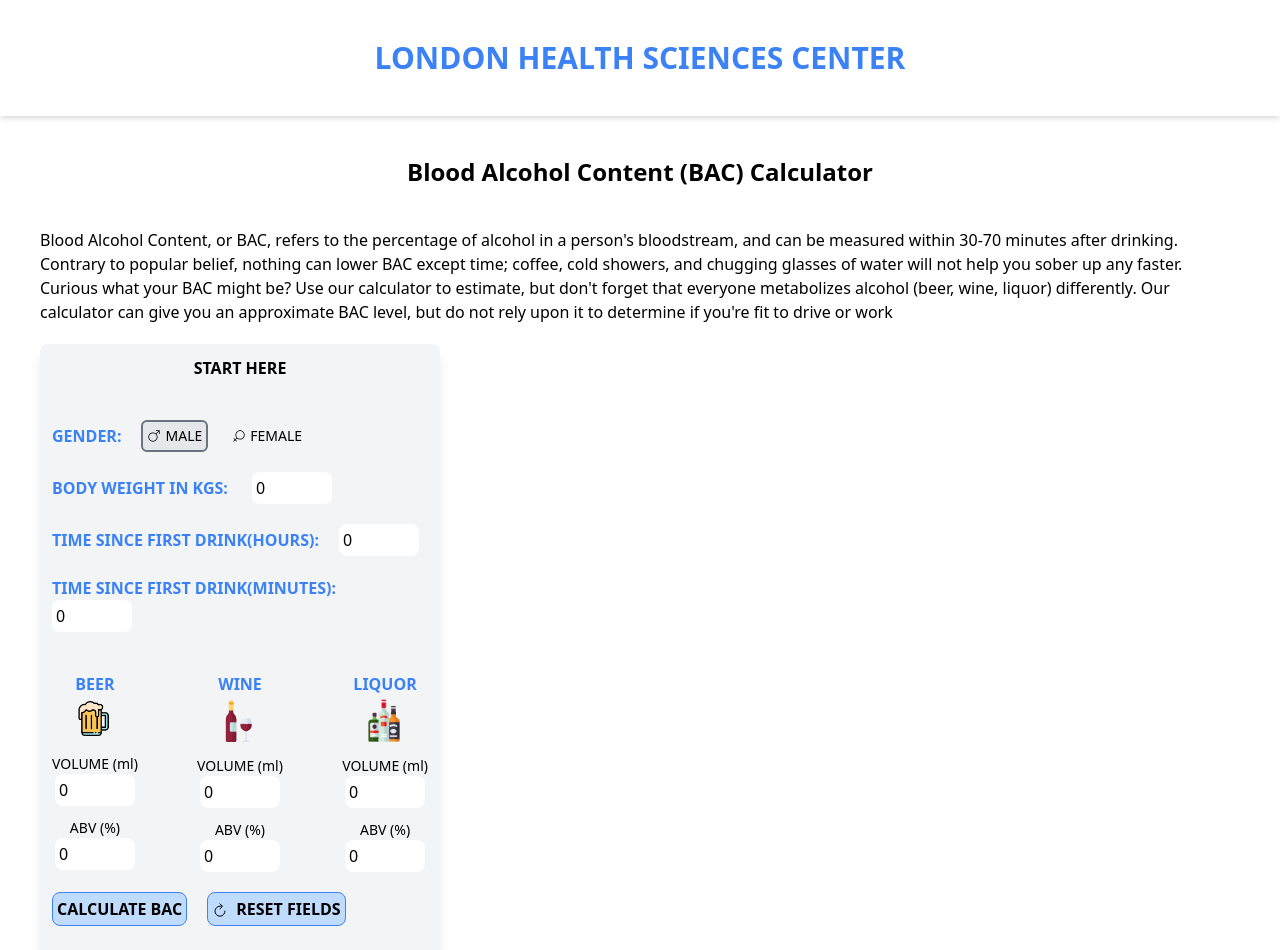
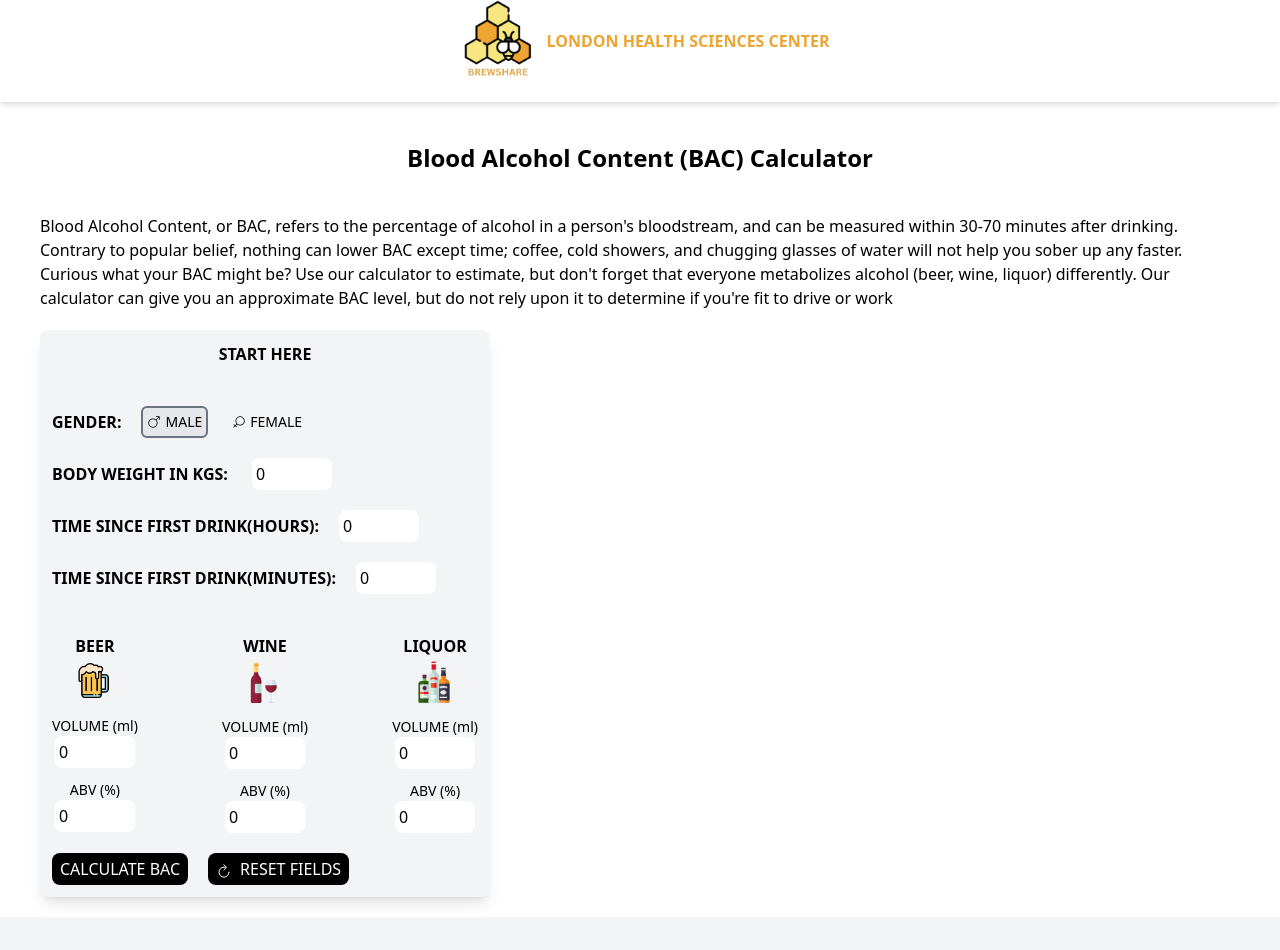
Before and after one commit to Prash0265/calculator, a React (Create React App) app: page / in a window 1280 px wide. Shown: the top 950 px of the page. Built offline with nearby package versions, Linux system fonts and the light colour scheme.

Commit message:
updated the calculation page

```diff
--- a/src/Components/Calculation.js
+++ b/src/Components/Calculation.js
@@ -5,6 +5,7 @@
 import liquor from "../Assets/liquor.png";
 import { IoIosMale } from "react-icons/io";
 import { IoIosFemale } from "react-icons/io";
+import bacgif from "../Assets/bac.png";
 
 const Calculation = () => {
   const [gender, setGender] = useState("MALE");
@@ -26,9 +27,9 @@
   const calculateBAC = () => {
     // Formula for BAC calculation
     const alcoholConsumed =
-      (beerVolume * (beerABV / 100) +
+      beerVolume * (beerABV / 100) +
       wineVolume * (wineABV / 100) +
-        liquorVolume  * (liquorABV / 100)) ;
+      liquorVolume * (liquorABV / 100);
     const weightInGrams = weight * 1000; // Convert weight to grams
     const totalBodyWater =
       gender === "MALE" ? weightInGrams * 0.58 : weightInGrams * 0.49;
@@ -53,15 +54,18 @@
   };
 
   return (
-    <div className="my-5 mx-10 bg-gray-100 p-3 rounded-lg md:w-[400px] shadow-lg">
+    <div className="flex">
+      <div className="my-5 mx-10 bg-gray-100 p-3 rounded-lg md:w-[450px] shadow-lg">
         <div className=" font-bold text-center mb-10">START HERE</div>
 
         <div>
           <ul className="flex my-5 items-center">
-          <li className=" mr-5 font-semibold text-blue-500">GENDER: </li>
+            <li className=" mr-5 font-semibold text-black">GENDER: </li>
             <li
               className={` text-sm flex items-center  mr-5 cursor-pointer p-1 rounded-md ${
-              gender === "MALE" ? " bg-gray-200  border-2 border-gray-500" : ""
+                gender === "MALE"
+                  ? " bg-gray-200  border-2 border-gray-500"
+                  : ""
               }`}
               onClick={() => handleGenderButton("MALE")}
             >
@@ -81,7 +85,7 @@
             </li>
           </ul>
           <div>
-          <span className=" mr-5 font-semibold text-blue-500">
+            <span className=" mr-5 font-semibold text-black">
               BODY WEIGHT IN KGS:{" "}
             </span>
             <input
@@ -94,7 +98,7 @@
           </div>
 
           <div className="my-5">
-          <span className=" mr-5 font-semibold text-blue-500">
+            <span className=" mr-5 font-semibold text-black">
               TIME SINCE FIRST DRINK(HOURS):
             </span>
             <input
@@ -106,7 +110,7 @@
             />
           </div>
           <div className="my-5">
-          <span className=" mr-5 font-semibold text-blue-500">
+            <span className=" mr-5 font-semibold text-black">
               TIME SINCE FIRST DRINK(MINUTES):
             </span>
             <input
@@ -120,7 +124,7 @@
           <div className="flex my-5 mt-10 justify-between">
             <div>
               <div className="flex flex-col items-center">
-              <span className="text-center text-blue-500 font-semibold">
+                <span className="text-center text-black font-semibold">
                   BEER{" "}
                 </span>
                 <img className="w-16 mx-auto mb-2" src={beer} alt="beer" />
@@ -148,13 +152,14 @@
               </div>
             </div>
             <div className="flex flex-col items-center">
-            <span className="text-center text-blue-500 font-semibold">
+              <span className="text-center text-black font-semibold">
                 WINE{" "}
               </span>
               <img className="w-16 mx-auto" src={wine} alt="wine" />
 
               <div className="flex flex-col items-center">
-              <span className="text-sm">VOLUME (ml)</span> {/* Adding volume label for wine */}
+                <span className="text-sm">VOLUME (ml)</span>{" "}
+                {/* Adding volume label for wine */}
                 <input
                   className="w-20 p-1 rounded-lg"
                   type="number"
@@ -176,13 +181,14 @@
             </div>
 
             <div className="flex flex-col items-center">
-            <span className="text-center text-blue-500 font-semibold">
+              <span className="text-center text-black font-semibold">
                 LIQUOR{" "}
               </span>
               <img className="w-16 mx-auto  mb-2" src={liquor} alt="liquor" />
 
               <div className="flex flex-col items-center">
-              <span className="text-sm">VOLUME (ml)</span> {/* Adding volume label for liquor */}
+                <span className="text-sm">VOLUME (ml)</span>{" "}
+                {/* Adding volume label for liquor */}
                 <input
                   className="w-20 p-1 rounded-lg"
                   type="number"
@@ -206,12 +212,12 @@
           <div className="flex items-center">
             <button
               onClick={calculateBAC}
-            className="p-1 bg-blue-200 rounded-lg border font-semibold border-blue-500 mr-5"
+              className="p-1 px-2 bg-black  text-white rounded-lg mr-5"
             >
               CALCULATE BAC
             </button>
             <button
-            className="p-1 bg-blue-200 rounded-lg border font-semibold border-blue-500 "
+              className="p-1 px-2 bg-black  text-white rounded-lg mr-5 "
               onClick={resetForm}
             >
               {" "}
@@ -219,10 +225,14 @@
               <span>RESET FIELDS</span>
             </button>
           </div>
-        <div className="my-5 font-semibold text-blue-500">
-          BLOOD ALCOHOL CONTENT (BAC): {bac}
         </div>
       </div>
+      {bac !== 0 && (
+        <div className="my-auto mx-auto font-semibold text-black">
+          <img className="w-72 h-40 rounded-lg" src={bacgif} alt="bac" />
+         <div className="my-10"> BLOOD ALCOHOL CONTENT (BAC): {bac} </div>
+        </div>
+      )}
     </div>
   );
 };
--- a/src/Components/Footer.js
+++ b/src/Components/Footer.js
@@ -2,7 +2,7 @@
 
 const Footer = () => {
   return (
-    <div></div>
+    <div className="pt-10 text-right  bg-gray-100 p-4">© Brewshare All Rights Reserved</div>
   )
 }
 
--- a/src/Components/Header.js
+++ b/src/Components/Header.js
@@ -1,11 +1,15 @@
 import React from "react";
+import logo from "../Assets/logo.png";
 
 const Header = () => {
   return (
-    <div className="text-3xl text-blue-500 font-bold text-center my-10 shadow-md pb-10">
-      LONDON HEALTH SCIENCES CENTER
+    <div className=" flex items-center justify-center text-center text-3x font-bold pb-5  shadow-md">
+      <div>
+        <img src={logo} alt="logo" className="w-24" />
+      </div>
+      <div className="text-[#ECA432]">LONDON HEALTH SCIENCES CENTER</div>
     </div>
-  )
-}
+  );
+};
 
 export default Header;
```
Also changed, not shown: src/Assets/bac.png (added), src/Assets/logo.png (added). Lines whose indentation alone changed are shown as unchanged.
